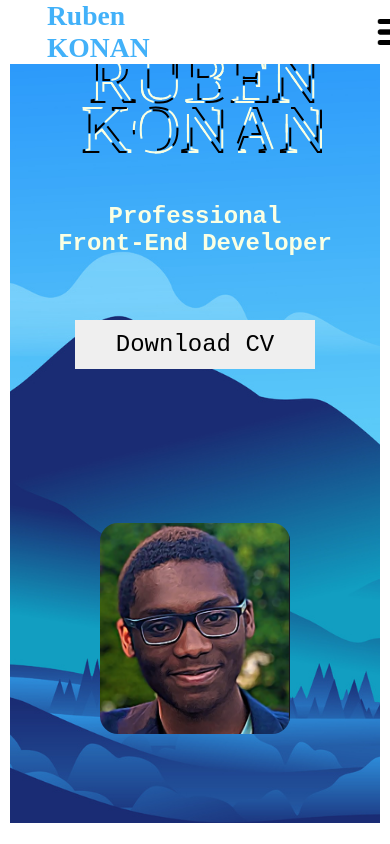
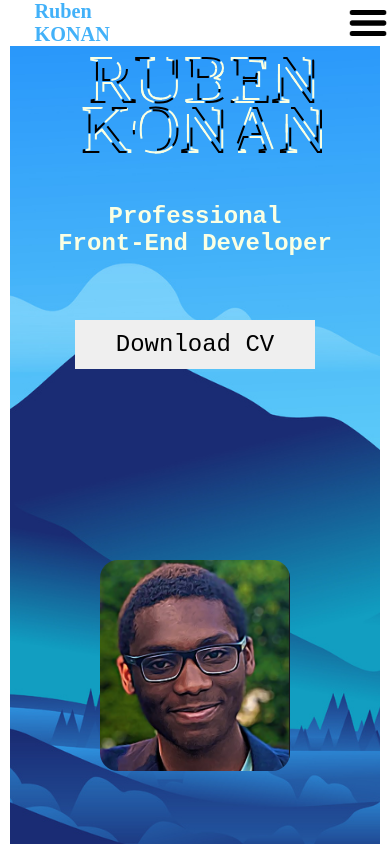
Before and after one commit to rxb3n/portfolio, a Vue app: page / in a window 390 px wide. Shown: the top 844 px of the page. Built offline with nearby package versions, Linux system fonts and the light colour scheme; a web font is replaced by a local one.

Commit message:
mobile layout fixed

```diff
--- a/src/components/HeroView.vue
+++ b/src/components/HeroView.vue
@@ -185,6 +185,11 @@ svg {
     height: 25dvh;
   }
 
+  .hero-image {
+    display: block;
+    padding-top: 10%;
+  }
+
   .hero-text {
     display: flex;
     flex-direction: column;
--- a/src/components/NavView.vue
+++ b/src/components/NavView.vue
@@ -1,6 +1,6 @@
 <template>
   <div class="nav-container" :class="{ 'dark-mode': isDarkMode }">
-    <a href="#"><h1 style="font-size: 1.5em; font-family: var(--font-secondary);color: var(--secondary-color);">Ruben KONAN</h1></a>
+    <a href="#"><h1 class="title-name">Ruben KONAN</h1></a>
     <img class="menu mobile" src="../assets/hamburger-menu.png" alt="" @click="toggleMenu">
     <div class="nav-elements" :class="{ 'open': isMenuOpen }">
       <a href="#about"><p class="nav">About</p></a>
@@ -8,7 +8,7 @@
       <a href="#projects"><p class="nav">Projects</p></a>
       <a href="#contact"><p class="nav nav-button">Contact</p></a>
 
-        <button class="toggle-mode mobile" @click="toggleDarkMode">
+        <button class="toggle-mode nav mobile" @click="toggleDarkMode">
           <img :src="isDarkMode ? require('../assets/light-mode.png') : require('../assets/night-mode.png')" alt="">
         </button>
 
@@ -86,6 +86,12 @@ export default {
   z-index: 999;
   scroll-behavior: smooth !important;
   transition: .5s;
+}
+
+.title-name {
+  font-size: 1.5em;
+  font-family: var(--font-secondary);
+  color: var(--secondary-color);
 }
 
 .menu {
@@ -192,14 +198,18 @@ a{
   .nav-container {
     display: flex;
     height: fit-content;
-    align-items: center;
+    align-items: flex-start;
+  }
+
+  .title-name {
+    font-size: 1.1em;
   }
 
   .menu {
     display: flex;
     align-self: center;
-    position: relative;
-    left: 48%;
+    position: absolute;
+    left: 89%;
   }
 
   button {
@@ -214,23 +224,32 @@ a{
     width: 6vw;
   }
 
-  .mobile {
-    display: block;
-  }
   .nav-elements {
   display: none;
   color: black;
-  height: 0;
+  transition: .2s;
 }
 
 .nav-elements.open {
-  display: flex;
+  display: block;
   flex-direction: column;
+  justify-content: center;
   align-items: center;
-  height: fit-content;
-  width: 25%;
+  transition: .2s;
+}
 
+.nav {
+  display: flex !important;
+  justify-content: center;
+  margin-top: 10%;
+  margin-right: 20%;
 }
+
+.toggle-mode {
+  margin-bottom: 5%;
+  margin-left: 30%;
+}
+
 
 }
 
```
